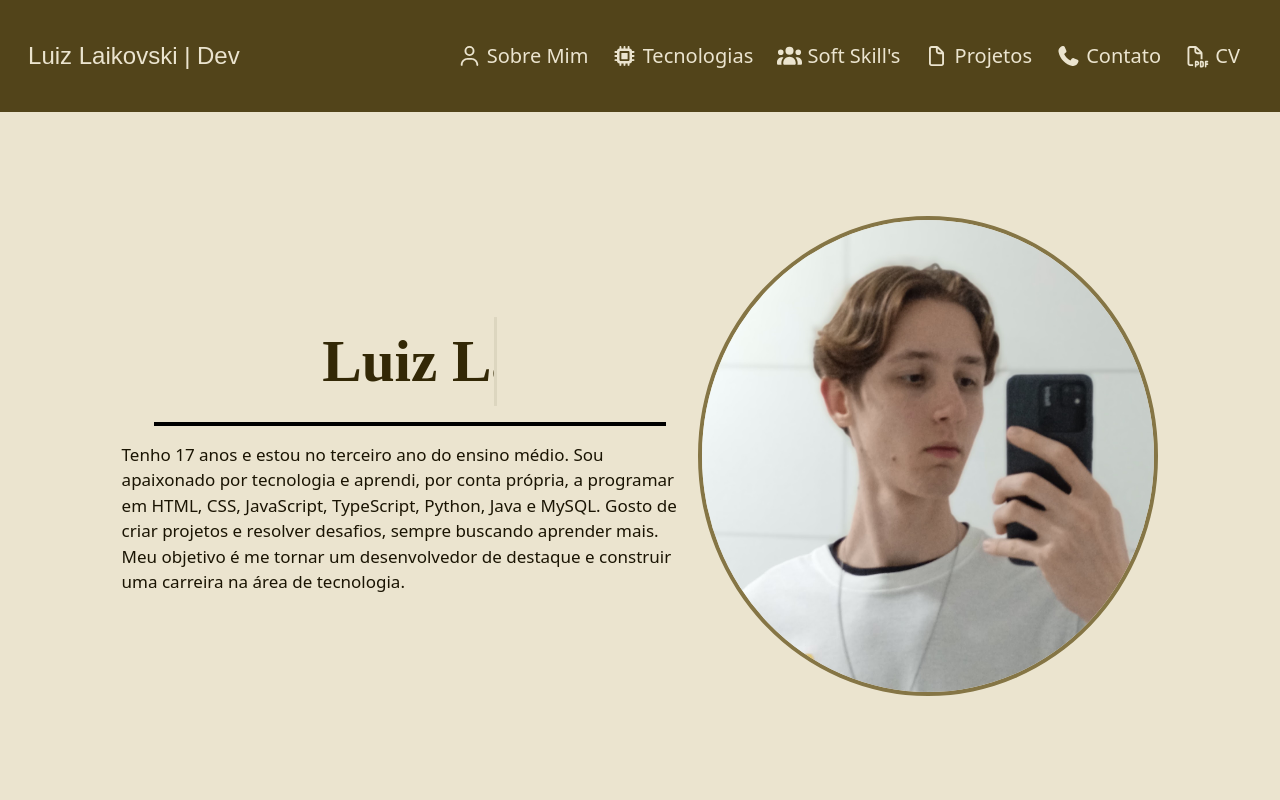
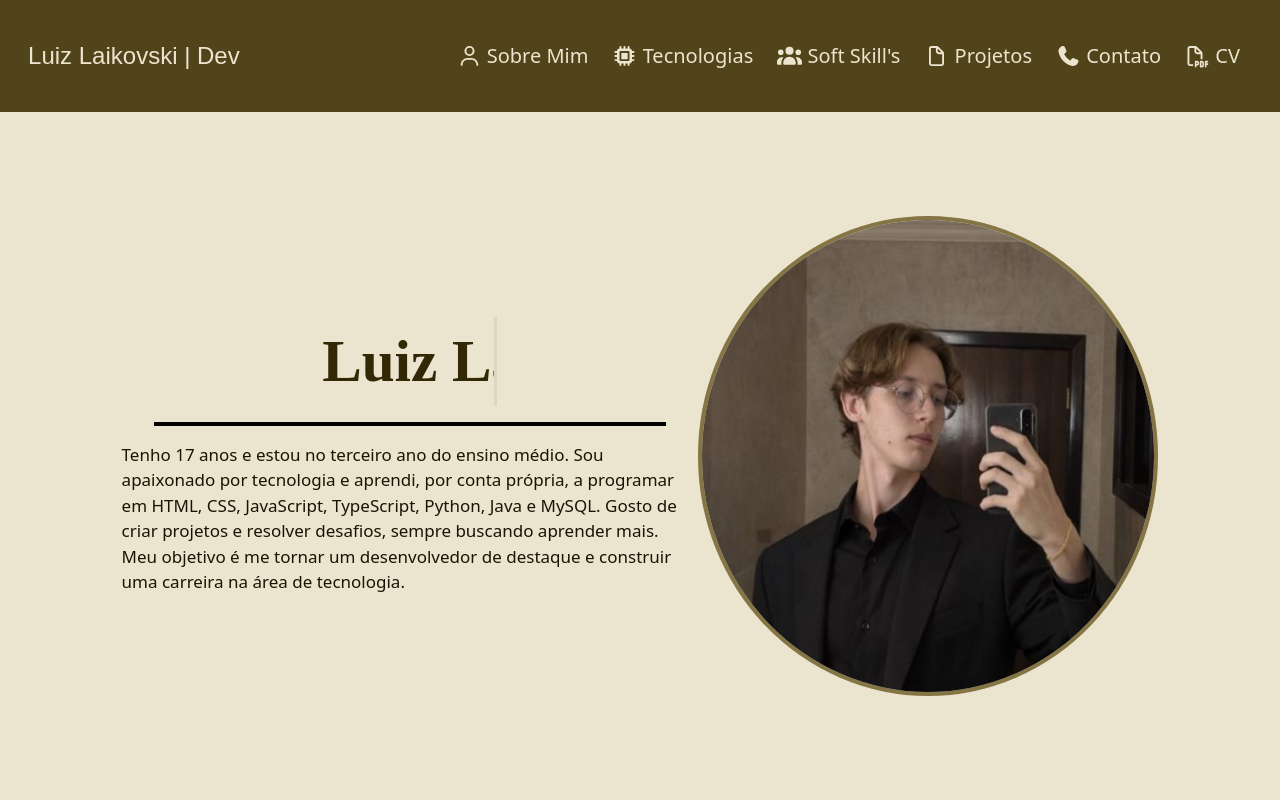
Before and after one commit to LuizLaikovski/Portfolio-2.0, a React (Vite) app in the folder portfolio-2.0/: page / in a window 1280 px wide. Shown: the top 800 px of the page. Built offline with nearby package versions, Linux system fonts and the light colour scheme.

Commit message:
adicionando nova imagem

```diff
--- a/portfolio-2.0/src/components/sections/SectionOne.tsx
+++ b/portfolio-2.0/src/components/sections/SectionOne.tsx
@@ -20,7 +20,7 @@ const SectionOne = () => {
                         área de tecnologia.</p>
                 </div>
                 <div className="w-[36dvw] max-sm:w-[40dvh] flex justify-center items-center flex-col max-sm:mt-10">
-                    <img data-aos="fade-left" data-aos-duration="800" src="./eu.jpg"
+                    <img data-aos="fade-left" data-aos-duration="800" src="./euu.jpeg"
                         className="border-4 border-[var(--primary-color)] rounded-[50%] h-[60dvh] hover:scale-105
                         transform duration-300 max-sm:h-[40dvh] max-sm:w-[40dvh]" alt="" />
                 </div>
```
Also changed, not shown: portfolio-2.0/public/euu.jpeg (added).
